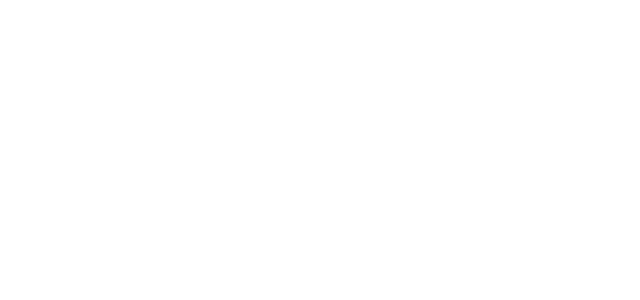
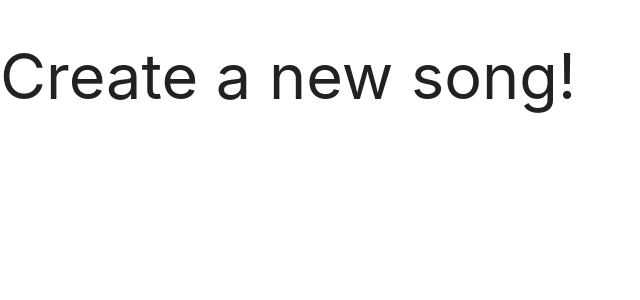
Before and after one commit to RdotSilva/MERN-GraphQL-Song-Lyrics, a React (Create React App) app: page /song/new in a window 1280 px wide. Shown: the top 300 px of the page, without its empty margins (0-640 px from the left). Built offline with nearby package versions, Linux system fonts and the light colour scheme.

Commit message:
Add SongCreate route

```diff
--- a/src/App.js
+++ b/src/App.js
@@ -5,6 +5,7 @@
 import ApolloClient from "apollo-boost";
 import { ApolloProvider } from "@apollo/react-hooks";
 import SongList from "./components/SongList";
+import SongCreate from "./components/SongCreate";
 
 const client = new ApolloClient({
 	uri: "http://localhost:4000/graphql"
@@ -17,6 +18,7 @@
 				<Router>
 					<Switch>
 						<Route exact path="/songlist" component={SongList} />
+						<Route exact path="/song/new" component={SongCreate} />
 					</Switch>
 				</Router>
 			</ApolloProvider>
--- a/src/components/SongCreate.js
+++ b/src/components/SongCreate.js
@@ -1,7 +1,11 @@
 import React from "react";
 
 const SongCreate = () => {
-	return <div />;
+	return (
+		<div>
+			<h1>Create a new song!</h1>
+		</div>
+	);
 };
 
 export default SongCreate;
```
